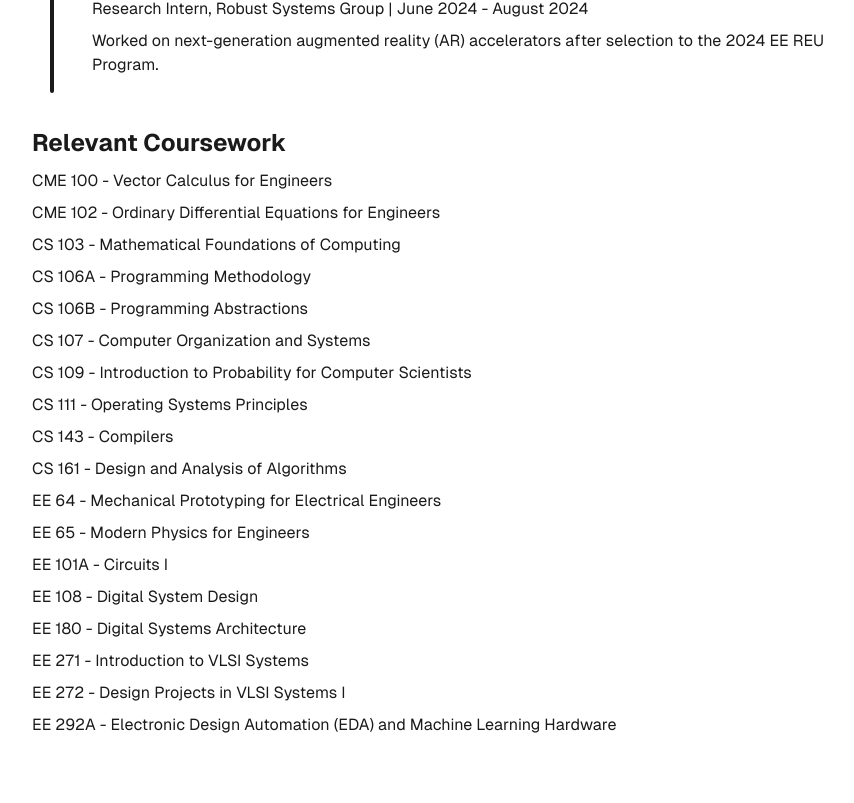
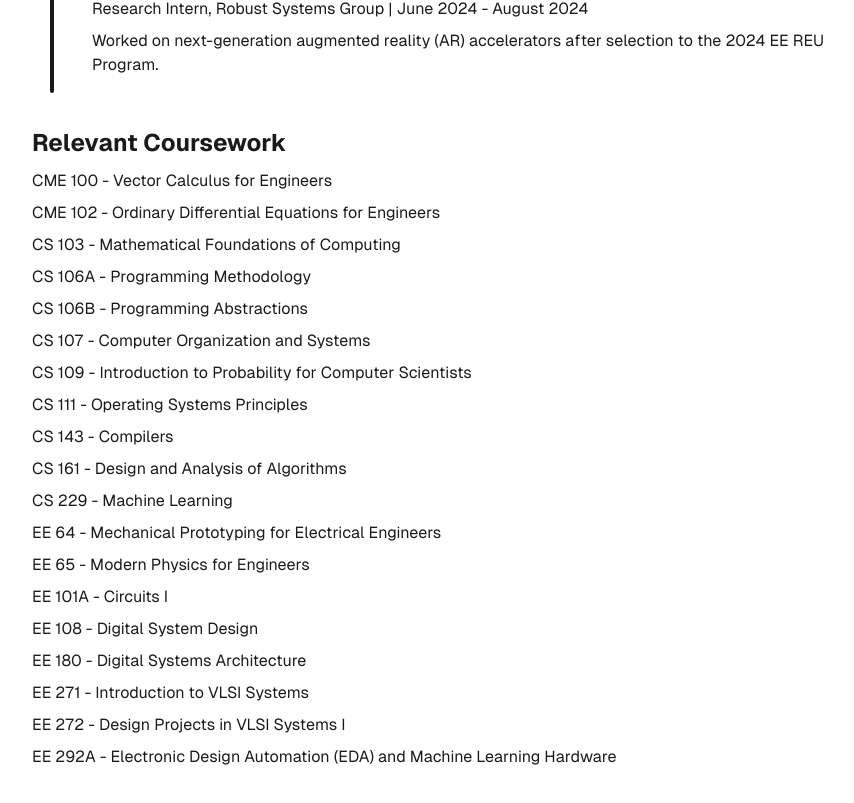
Before and after one commit to stanminlee/stanminlee.github.io, a Next.js app: page / in a window 1280 px wide. Shown: the part 878-1681 px from the top of the page, without its empty margins (190-1044 px from the left). Built offline with nearby package versions, Linux system fonts and the light colour scheme.

Commit message:
will i drop?

```diff
--- a/src/app/page.tsx
+++ b/src/app/page.tsx
@@ -108,6 +108,7 @@ export default function Home() {
           <p>CS 111 - Operating Systems Principles</p>
           <p>CS 143 - Compilers</p>
           <p>CS 161 - Design and Analysis of Algorithms</p>
+          <p>CS 229 - Machine Learning</p>
           <p>EE 64 - Mechanical Prototyping for Electrical Engineers</p>
           <p>EE 65 - Modern Physics for Engineers</p>
           <p>EE 101A - Circuits I</p>
```
